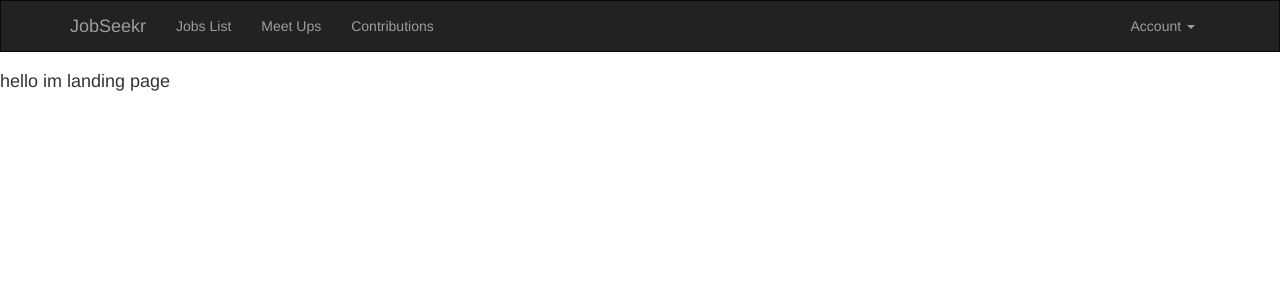
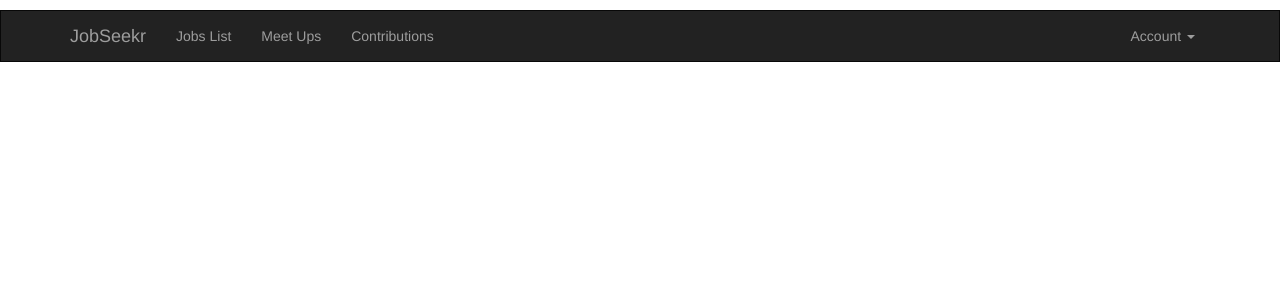
Before and after one commit to BloomTech-Labs/jobseekr, a React (Create React App) app in the folder jobseekr/: page / in a window 1280 px wide. Shown: the top 300 px of the page. Built offline with nearby package versions, Linux system fonts and the light colour scheme.

Commit message:
fixed navbar in position while scrolling horizontally

```diff
--- /dev/null
+++ b/jobseekr/src/css/header.css
@@ -0,0 +1,3 @@
+.Header {
+  position: fixed;
+}
--- a/jobseekr/src/css/index.css
+++ b/jobseekr/src/css/index.css
@@ -19,3 +19,7 @@
   display: flex;
   flex-direction: row;
 }
+.Header {
+  position: fixed;
+  width: 100%;
+}
--- /dev/null
+++ b/jobseekr/src/less/header.less
@@ -0,0 +1,4 @@
+.Header {
+  position: fixed;
+  width: 100%;
+}
--- a/jobseekr/src/less/index.less
+++ b/jobseekr/src/less/index.less
@@ -2,3 +2,4 @@
 @import "mixins.less";
 @import "settings.less";
 @import "jobslist.less";
+@import "header.less";
```
